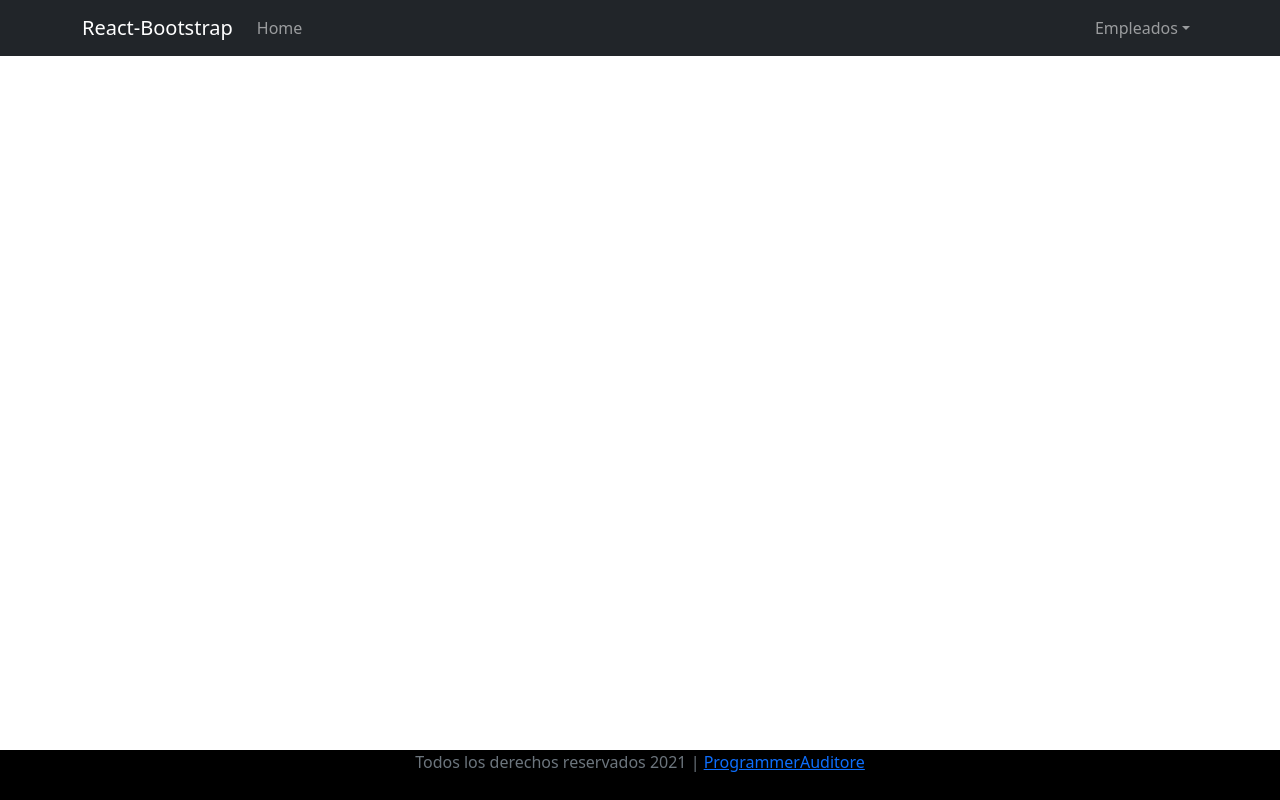
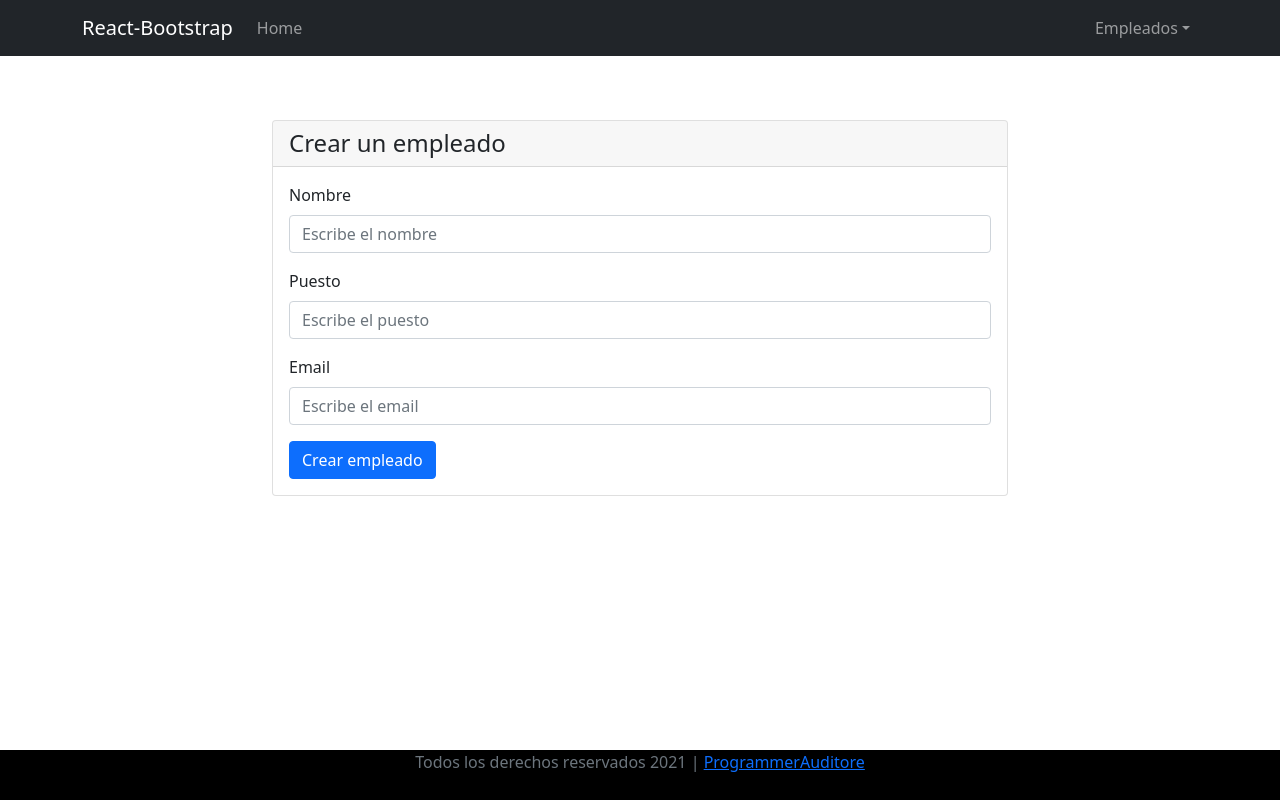
Before and after one commit to ProgrammerAuditore/app-full-stack-reactjs-spring-boot-api, a React (Create React App) app in the folder react-app/: page /crear-empleado in a window 1280 px wide. Built offline with nearby package versions, Linux system fonts and the light colour scheme.

Commit message:
*** Se creo un componente para crear un empleado en el proyecto React JS

```diff
--- a/react-app/src/App.js
+++ b/react-app/src/App.js
@@ -3,6 +3,7 @@ import "./App.css";
 import ListarEmpleados from "./components/ListarEmpleados";
 import HeaderComponente from "./components/HeaderComponente";
 import FooterComponente from "./components/FooterComponente";
+import CrearEmpleado from "./components/CrearEmpleado";
 
 function App() {
   return (
@@ -11,6 +12,7 @@ function App() {
         <div className="container">
           <Routes>
             <Route path="/" element={<ListarEmpleados/>}></Route>
+            <Route path="/crear-empleado" element={<CrearEmpleado/>}></Route>
           </Routes>
         </div>
         <FooterComponente></FooterComponente>
--- /dev/null
+++ b/react-app/src/components/CrearEmpleado.jsx
@@ -0,0 +1,63 @@
+import React, { Component } from "react";
+import { Form, Button, Card, Col, Row } from "react-bootstrap";
+
+class CrearEmpleado extends Component {
+  constructor(props) {
+    super(props);
+
+    this.state = {
+      empleado: {},
+    };
+
+    this.fncCrearEmpleado = this.fncCrearEmpleado.bind(this);
+  }
+
+  fncCrearEmpleado(event) {
+    event.preventDefault();
+    console.log("Creando un empleado...");
+  }
+
+  render() {
+    return (
+      <>
+        <Row>
+          <Col md={8} className="mx-auto">
+            <Card style={{ marginTop: "8vh" }}>
+              <Card.Header className="h4">Crear un empleado</Card.Header>
+              <Card.Body>
+                <Form onSubmit={this.fncCrearEmpleado}>
+                  <Form.Group className="mb-3" controlId="formBasicNombre">
+                    <Form.Label>Nombre</Form.Label>
+                    <Form.Control
+                      type="text"
+                      placeholder="Escribe el nombre"
+                    />
+                  </Form.Group>
+
+                  <Form.Group className="mb-3" controlId="formBasicPuesto">
+                    <Form.Label>Puesto</Form.Label>
+                    <Form.Control
+                      type="text"
+                      placeholder="Escribe el puesto"
+                    />
+                  </Form.Group>
+
+                  <Form.Group className="mb-3" controlId="formBasicEmail">
+                    <Form.Label>Email</Form.Label>
+                    <Form.Control type="email" placeholder="Escribe el email" />
+                  </Form.Group>
+
+                  <Button variant="primary" type="submit">
+                    Crear empleado
+                  </Button>
+                </Form>
+              </Card.Body>
+            </Card>
+          </Col>
+        </Row>
+      </>
+    );
+  }
+}
+
+export default CrearEmpleado;
```
